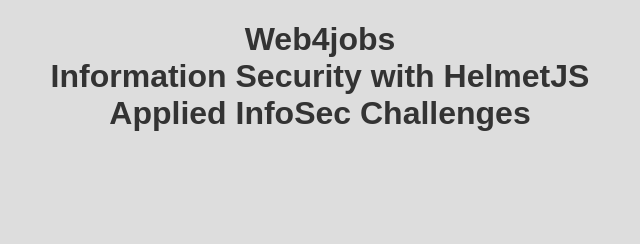
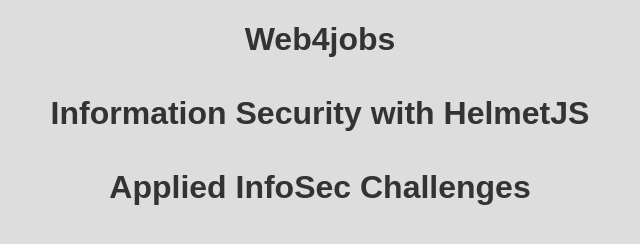
Before and after one commit to Web4Jobs/boilerplate-infosec, a website: page views/index.html in a window 1280 px wide. Shown: the whole page, without its empty margins (320-960 px from the left). Drawn offline with Linux system fonts and the light colour scheme; files that its build step writes are made by us from their sources.

Commit message:
Update index.html

```diff
--- a/views/index.html
+++ b/views/index.html
@@ -13,8 +13,8 @@
   <body>
     <header>
       <h1>
-        Web4jobs <br>
-        Information Security with HelmetJS <br>
+        Web4jobs <br /><br />
+        Information Security with HelmetJS <br /><br />
         Applied InfoSec Challenges
       </h1>
     </header>
```
